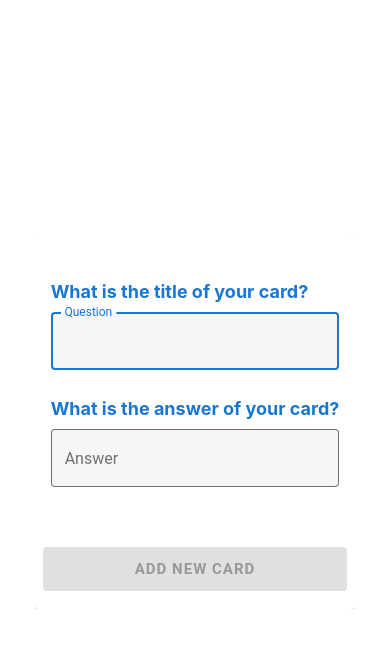
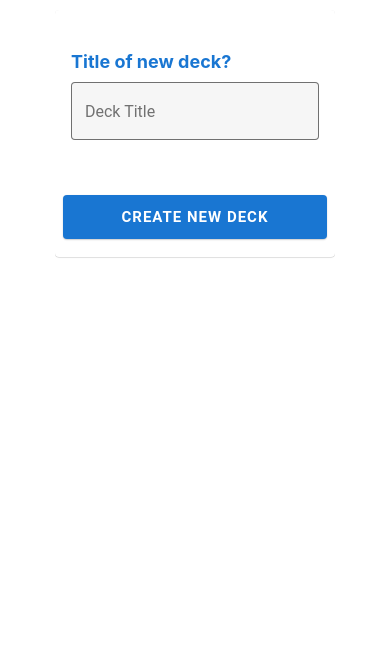
Before and after one commit to SammyBloom/mobileflashcards-reactNative, a React Native app: screen / in a window 390 px wide. Shown: the top 648 px of the page. Built offline with nearby package versions, Linux system fonts and the light colour scheme.

Commit message:
AddDeck shows well. May need to add some padding

```diff
--- a/App.js
+++ b/App.js
@@ -1,6 +1,6 @@
 import { StatusBar } from 'expo-status-bar';
 import React from 'react';
-import AddCard from './src/screens/AddCard';
+import AddDeck from './src/screens/AddDeck';
 import { Provider as PaperProvider } from 'react-native-paper';
 import { StyleSheet, Text, View } from "react-native";
 import { theme } from './src/utils/theme';
@@ -9,7 +9,7 @@ export default function App() {
   return (
     <PaperProvider theme={theme}>
       <View style={styles.container}>
-        <AddCard/>
+        <AddDeck/>
       </View>
     </PaperProvider>
 
--- a/src/screens/AddDeck.js
+++ b/src/screens/AddDeck.js
@@ -1,105 +1,54 @@
-import React from 'react';
-import PropTypes from 'prop-types';
-import { Text, View, StyleSheet, TextInput } from 'react-native';
-import TouchButton from './TouchButton';
-import { gray, green, white, textGray } from '../utils/colors';
-import { connect } from 'react-redux';
-import { addDeck } from '../actions/index';
-import { saveDeckTitleAS } from '../utils/api';
-import { StackActions, NavigationActions } from 'react-navigation';
+import React from "react";
+import { StyleSheet, ScrollView, View, KeyboardAvoidingView } from "react-native";
+import { Card, Colors } from "react-native-paper";
+import TextHeader from '../components/TextHeader'
+import Button from '../components/Button'
+import TextInput from '../components/TextInput'
+export default class AddDeck extends React.Component{
+render() {
+  return(
+    <View style={styles.container}>
+      <ScrollView>
+        <KeyboardAvoidingView behavior="padding">
+          <Card style={styles.card}>
+            <Card.Content style={styles.cardContent}>
+              <TextHeader>Title of new deck?</TextHeader>
+                <TextInput
+                  label="Deck Title"
+                  returnKeyType="done"
+                  // Add onChangeText Functionality
+                  autoCapitalize="sentences"/>
+            </Card.Content>
+            <Card.Actions>
+              <Button
+                mode="contained"
+                // Add on Press function
+                style={styles.button}>
+                  Create New Deck
+              </Button>
+            </Card.Actions>
+          </Card>
+        </KeyboardAvoidingView>
+      </ScrollView>
+    </View>
+  )
+}
 
-export default class AddDeck extends React.Component {
-  static propTypes = {
-    navigation: PropTypes.object.isRequired,
-    addDeck: PropTypes.func.isRequired
-  };
-  state = {
-    text: ''
-  };
-  handleChange = text => {
-    this.setState({ text });
-  };
-  handleSubmit = () => {
-    const { addDeck, navigation } = this.props;
-    const { text } = this.state;
-
-    addDeck(text);
-    saveDeckTitleAS(text);
-
-    const resetAction = StackActions.reset({
-      index: 1,
-      actions: [
-        NavigationActions.navigate({ routeName: 'Home' }),
-        NavigationActions.navigate({
-          routeName: 'DeckDetail',
-          params: { title: text }
-        })
-      ]
-    });
-    navigation.dispatch(resetAction);
-
-    this.setState(() => ({ text: '' }));
-  };
-  render() {
-    return (
-      <View style={styles.container}>
-        <View style={{ height: 60 }} />
-        <View style={styles.block}>
-          <Text style={styles.title}>What is the title of your new deck?</Text>
-        </View>
-        <View style={[styles.block]}>
-          <TextInput
-            style={styles.input}
-            value={this.state.text}
-            onChangeText={this.handleChange}
-            placeholder="Deck Name"
-            autoFocus={true}
-            returnKeyType="done"
-            onSubmitEditing={this.handleSubmit}
-          />
-        </View>
-        <TouchButton
-          btnStyle={{ backgroundColor: green, borderColor: white }}
-          onPress={this.handleSubmit}
-          disabled={this.state.text === ''}
-        >
-          Create Deck
-        </TouchButton>
-      </View>
-    );
-  }
 }
 
 const styles = StyleSheet.create({
   container: {
     flex: 1,
-    paddingTop: 16,
-    paddingLeft: 16,
-    paddingRight: 16,
-    paddingBottom: 16,
-    backgroundColor: gray
+    padding: 10,
+    alignSelf: "center",
+    alignItems: "center",
+    justifyContent: "center",
   },
-  block: {
-    marginBottom: 20
+  card: {
+    flex: 1
   },
-  title: {
-    textAlign: 'center',
-    fontSize: 32
-  },
-  input: {
-    borderWidth: 1,
-    borderColor: textGray,
-    backgroundColor: white,
-    paddingLeft: 10,
-    paddingRight: 10,
-    borderRadius: 5,
-    fontSize: 20,
-    height: 40,
-    marginBottom: 20
+  cardContent: {
+    paddingTop: 25,
+    paddingBottom: 25
   }
 });
-
-export default connect(
-  null,
-  { addDeck }
-)(AddDeck);
```
